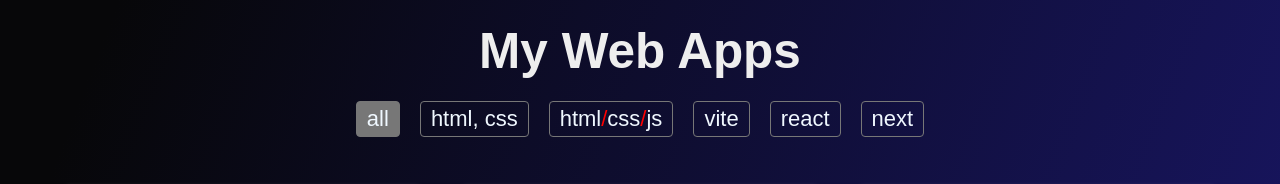
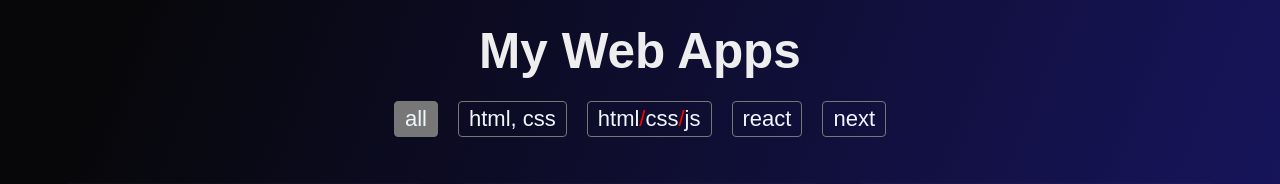
Before and after one commit to ashrafmo-1/projects_filter, a plain HTML site: page index.html in a window 1280 px wide. Shown: the top 184 px of the page. Drawn offline with Linux system fonts and the light colour scheme.

Commit message:
filter spans

```diff
--- a/index.html
+++ b/index.html
@@ -16,7 +16,6 @@
                 <span data-projects=".all" class="active">all</span>
                 <span data-projects=".htmlCss">html, css</span>
                 <span data-projects=".htmlCssJs">html<span style="color: red;">/</span>css<span style="color: red;">/</span>js</span>
-                <span data-projects=".vite">vite</span>
                 <span data-projects=".react">react</span>
                 <span data-projects=".next">next</span>
             </div>
```
